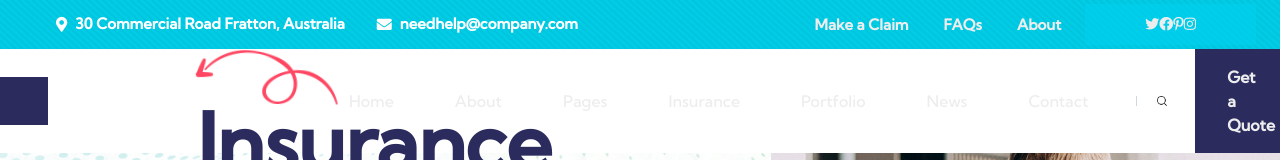
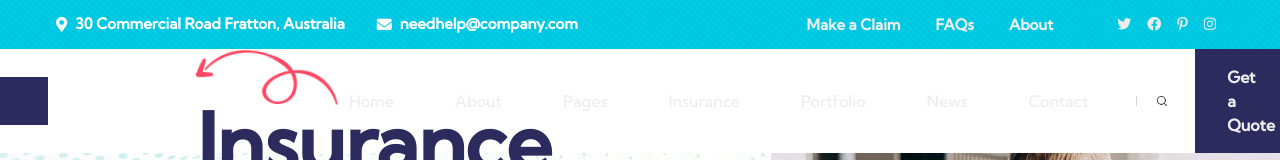
Before and after one commit to eusoncode/insure, a Next.js app in the folder frontend/: page / in a window 1280 px wide. Shown: the top 160 px of the page. Built offline with nearby package versions, Linux system fonts and the light colour scheme.

Commit message:
Editing the navigation section

```diff
--- a/frontend/src/components/navigation_section/navigation.tsx
+++ b/frontend/src/components/navigation_section/navigation.tsx
@@ -122,7 +122,7 @@ export default function Navigation() {
           </ul>
 
           {/* Social Icons */}
-          <div className="flex items-center px-[60px] py-[10px] bg-cyan-400/50">
+          <div className="flex items-center gap-4 px-[40px] py-[10px] bg-[#00CDE5] bg-header-pattern">
             {socialIcons.map((social, index) => (
               <a
                 key={index}
```
